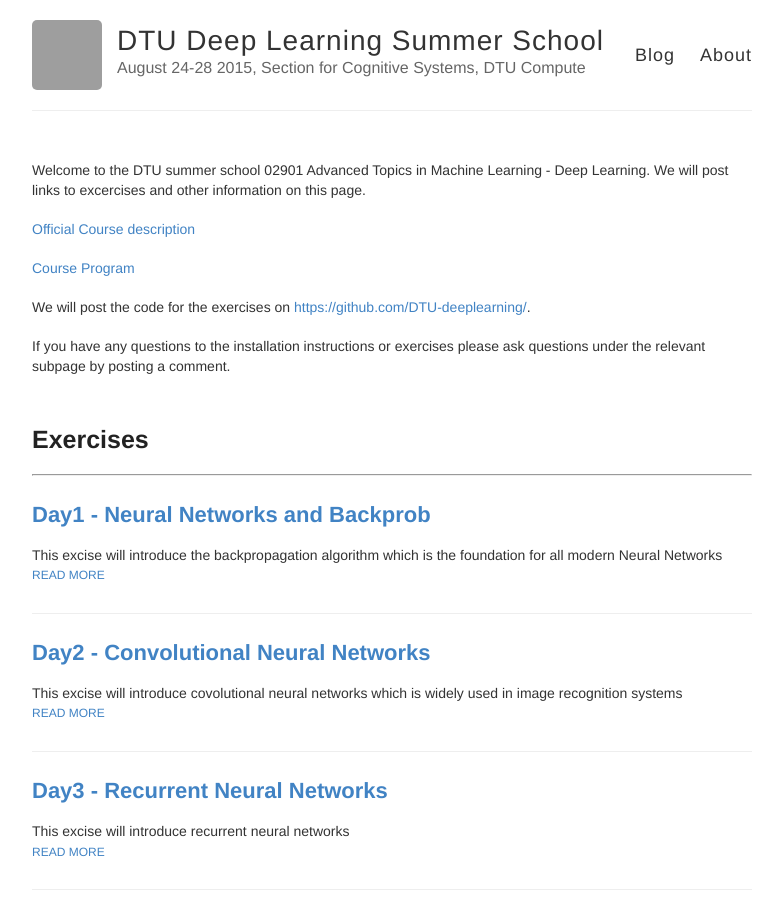
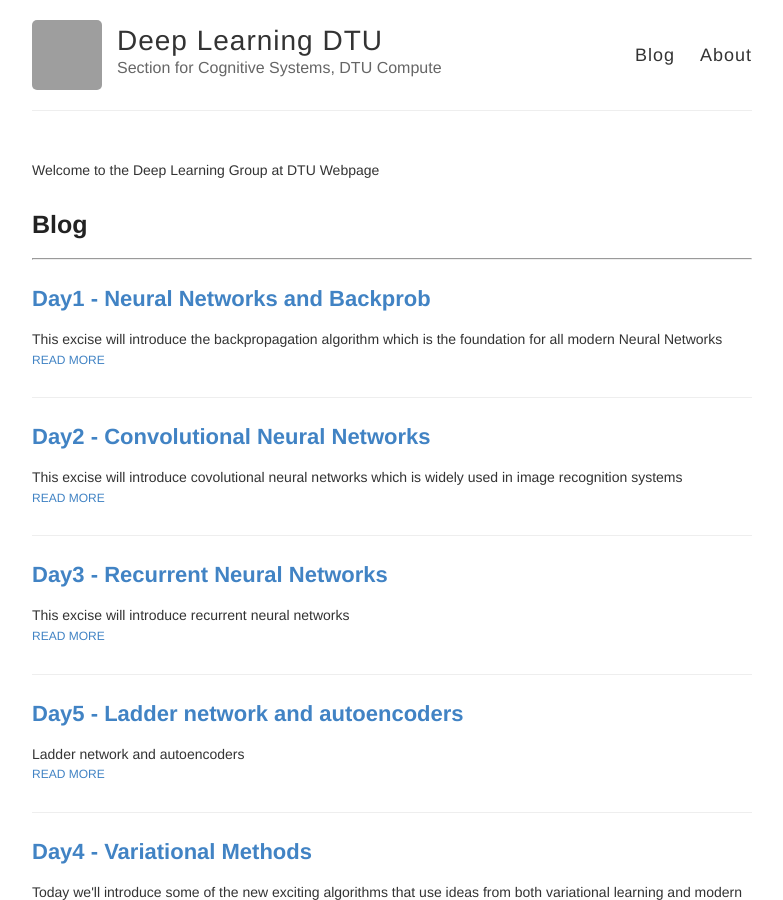
Before and after one commit to DeepLearningDTU/DeepLearningDTU.github.io, a Jekyll site: the page built from index.html, in a window 1280 px wide and 900 px high. Shown: the whole window, without its empty margins (248-1031 px from the left). Built offline with Jekyll 4.4.1, drawn with Linux system fonts in a browser that asks for light colours; Markdown is read by kramdown in place of the engine named in the settings; grey boxes are pictures that could not be loaded.

Commit message:
summerschool design 2

```diff
--- a/_config.yml
+++ b/_config.yml
@@ -3,10 +3,10 @@
 #
 
 # Name of your site (displayed in the header)
-name: DTU Deep Learning Summer School
+name: Deep Learning DTU
 
 # Short bio or description (displayed in the header)
-description: "August 24-28 2015, Section for Cognitive Systems, DTU Compute"
+description: "Section for Cognitive Systems, DTU Compute"
 
 # URL of your avatar or profile pic (you could use your GitHub profile pic)
 avatar: https://avatars0.githubusercontent.com/u/13883691
@@ -21,7 +21,7 @@
   email:
   facebook:
   flickr:
-  github: DTU-deeplearning
+  github: DeepLearningDTU
   instagram:
   linkedin:
   pinterest:
--- a/index.html
+++ b/index.html
@@ -3,22 +3,11 @@
 ---
 
 <div class="frontpage">
-    <article class="post">
+     <article class="post">
 
-    Welcome to the DTU summer school 02901 Advanced Topics in Machine Learning - Deep Learning. We will post links to excercises and other information on this page.
-    <br><br>
-    <a href="http://www2.compute.dtu.dk/courses/02901/">Official Course description</a>
-    <br><br>
-     <a href="http://www2.compute.dtu.dk/courses/02901/courseprogram.pdf">Course Program</a>
+     Welcome to the Deep Learning Group at DTU Webpage
 
-     <br><br>
-     We will post the code for the exercises on <a href="https://github.com/DTU-deeplearning/">https://github.com/DTU-deeplearning/</a>.
-     <br><br>
-
-     If you have any questions to the installation instructions or exercises please ask questions under the relevant subpage by posting a comment.
-     <br><br>
-
-     <h1>Exercises</h1>
+     <h1>Blog</h1>
      <hr>
 </div>
 
```
